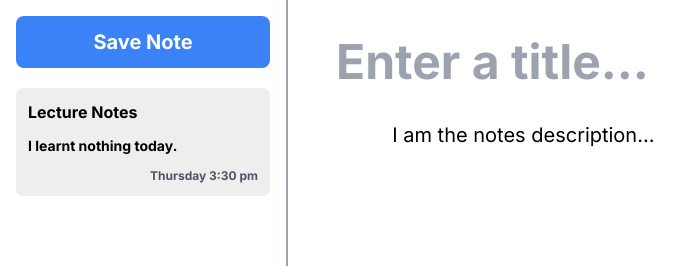
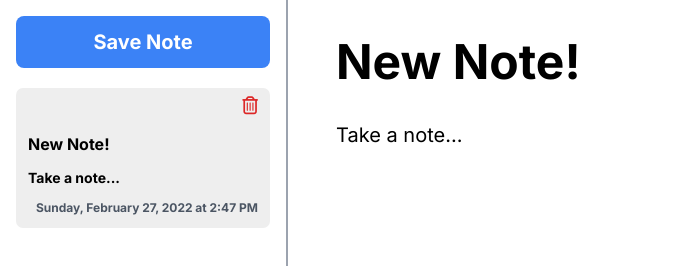
Before and after one commit to matthew-clay/Notes-App, a plain HTML site: page public/index.html in a window 1280 px wide. Both pictures are taken after a click on the button "Save Note". Shown: the top 266 px of the page, without its empty margins (0-700 px from the left). Drawn offline with Linux system fonts and the light colour scheme.

Commit message:
final commit

```diff
--- a/public/index.html
+++ b/public/index.html
@@ -6,37 +6,14 @@
     <meta name="viewport" content="width=device-width, initial-scale=1.0" />
     <title>Notes App</title>
     <!-- css -->
+    <script src="https://kit.fontawesome.com/313e8c0651.js" crossorigin="anonymous"></script>
     <link rel="stylesheet" href="./css/app.css" />
   </head>
   <body>
     <!-- app -->
     <main class="flex h-full notes" id="app">
-      <!-- siderbar -->
-      <section class="w-72 p-4 border-r-2 divide-solid border-gray-400 flex-shrink-0 overflow-y-auto notes-sidebar">
-        <button class="w-full bg-blue-500 hover:bg-blue-600 border-none rounded-lg text-white cursor-pointer text-xl font-bold mb-5 py-3 notes-btn">
-          Save Note
-        </button>
-        <div class="notes-list">
-          <div class="cursor-pointer flex flex-col notes-list-item selected">
-            <h6 class="notes-title text-base p-3">Lecture Notes</h6>
-            <p class="notes-description select-none text-sm px-3">
-              I learnt nothing today.
-            </p>
-            <span class="notes-datetime p-3 select-none font-semibold text-xs text-right text-gray-600">
-              Thursday 3:30 pm
-            </span>
-          </div>
-        </div>
-      </section>
-      <!-- preview -->
-      <section class="flex flex-col px-12 py-8 flex-grow preview">
-        <input class="w-full border-none outline-none title text-5xl font-bold" type="text" placeholder="Enter a title..."/>
-        <textarea class="w-full border-none outline-none flex-grow text-xl leading-6 mt-8 resize-none description">
-          I am the notes description...
-          </textarea>
-      </section>
     </main>
     <!-- js -->
-    <script src="js/app.js" type="module"></script>
+    <script src="js/main.js" type="module"></script>
   </body>
 </html>
--- /dev/null
+++ b/public/js/App.js
@@ -0,0 +1,68 @@
+import NoteView from "./NoteView.js";
+import NoteAPI from "./NoteAPI.js";
+
+export default class App {
+  constructor(root) {
+    this.notes = [];
+    this.activeNote = null;
+    this.view = new NoteView(root, this._handlers());
+
+    // *
+    this._refreshNotes();
+  }
+
+  _refreshNotes() {
+    const notes = NoteAPI.getAllNotes();
+
+    this._setNotes(notes);
+
+    if (notes.length > 0) {
+      this._setActiveNotes(notes[0]);
+    }
+  }
+
+  _setNotes(notes) {
+    this.notes = notes;
+    this.view.updateNoteList(notes);
+    this.view.updateNotePreviewVisiblity(notes.length > 0); // true or false
+  }
+
+  _setActiveNotes(note) {
+    this.activeNote = note;
+    this.view.updateActiveNote(note);
+  }
+
+  _handlers() {
+    return {
+      onNoteSelect: (noteId) => {
+        const selectedNote = this.notes.find((note) => note.id == noteId);
+        this._setActiveNotes(selectedNote);
+      },
+
+      onNoteSave: () => {
+        const newNote = {
+          title: "New Note!",
+          description: "Take a note...",
+        };
+
+        NoteAPI.saveNote(newNote);
+        this._refreshNotes();
+      },
+
+      onNoteEdit: (title, description) => {
+        NoteAPI.saveNote({
+          id: this.activeNote.id,
+          title,
+          description,
+        });
+
+        this._refreshNotes();
+      },
+
+      onNoteDelete: (noteId) => {
+        NoteAPI.deleteNote(noteId);
+        this._refreshNotes();
+      },
+    };
+  }
+}
--- a/public/js/NoteAPI.js
+++ b/public/js/NoteAPI.js
@@ -1,5 +1,5 @@
 export default class NoteAPI {
-  static getAllNodes() {
+  static getAllNotes() {
     // getnode from localstorage
     const notes = JSON.parse(localStorage.getItem("mynotes") || "[]"); // it will return notes if it has in localstorge or will return a empty array
 
@@ -12,35 +12,30 @@ export default class NoteAPI {
   }
 
   static saveNote(noteToSave) {
-    const notes = NoteAPI.getAllNodes();
+    const notes = NoteAPI.getAllNotes();
 
     // check for randomId
-    const existing = notes.find((note) => note.id === noteToSave.id);
+    const existing = notes.find((note) => note.id == noteToSave.id);
 
     // Edit/ Update
     if (existing) {
       existing.title = noteToSave.title;
-      existing.body = noteToSave.body;
+      existing.description = noteToSave.description;
       existing.updated = new Date().toISOString();
     } else {
       noteToSave.id = Math.floor(Math.random() * 1000000);
       noteToSave.updated = new Date().toISOString();
       notes.push(noteToSave);
-
-      // noteToSave.updatedUsingLocaleString = new Date().toLocaleString(); returns => "2/26/2022, 9:33:58 PM"
-      // noteToSave.dateUpdated = new Date().toLocaleDateString(); returns => "2/26/2021"
-      // noteToSave.timeUpdated = new Date().toLocaleTimeString(); returns => "9:32:50 PM"
-      // noteToSave.updatedUsingISOString = new Date().toISOString(); -> tuto used this
     }
 
     localStorage.setItem("mynotes", JSON.stringify(notes));
   }
 
   static deleteNote(id) {
-    const notes = NoteAPI.getAllNodes();
+    const notes = NoteAPI.getAllNotes();
     // notes.filter((note) => console.log(note.id));
 
-    const filteredNotes = notes.filter((note) => note.id !== id);
+    const filteredNotes = notes.filter((note) => note.id != id);
 
     localStorage.setItem("mynotes", JSON.stringify(filteredNotes));
   }
--- /dev/null
+++ b/public/js/NoteView.js
@@ -0,0 +1,133 @@
+export default class NoteView {
+  constructor(
+    root,
+    { onNoteSelect, onNoteSave, onNoteEdit, onNoteDelete } = {}
+  ) {
+    this.root = root;
+    this.onNoteSelect = onNoteSelect;
+    this.onNoteSave = onNoteSave;
+    this.onNoteEdit = onNoteEdit;
+    this.onNoteDelete = onNoteDelete;
+    this.root.innerHTML = `
+        <section class="w-72 p-4 border-r-2 divide-solid border-gray-400 flex-shrink-0 overflow-y-auto notes-sidebar">
+          <button class="w-full bg-blue-500 hover:bg-blue-600 transition transform hover:-translate-y-1 motion-reduce:transition-none motion-reduce:hover:transform-none border-none rounded-lg text-white cursor-pointer text-xl font-bold mb-5 py-3 notes-btn">
+            Save Note
+          </button>
+          <div class="notes-list"></div>
+        </section>
+        <section class="flex flex-col px-12 py-8 flex-grow preview">
+          <input class="w-full border-none outline-none title text-5xl font-bold" type="text" placeholder="Enter a new note..."/>
+          <textarea class="w-full border-none outline-none flex-grow text-xl leading-6 mt-8 resize-none description">Take note...</textarea>
+        </section>
+    `;
+
+    const btnSaveTag = this.root.querySelector(".notes-btn");
+    const inputTitleTag = this.root.querySelector(".title");
+    const txtareaDescriptionTag = this.root.querySelector(".description");
+
+    btnSaveTag.addEventListener("click", () => {
+      this.onNoteSave();
+    });
+
+    [inputTitleTag, txtareaDescriptionTag].forEach((inputField) => {
+      inputField.addEventListener("blur", () => {
+        // blur event fires when user lost "focus" in inputs tag
+        const updatedTitle = inputTitleTag.value.trim();
+        const updatedDescription = txtareaDescriptionTag.value.trim();
+
+        this.onNoteEdit(updatedTitle, updatedDescription);
+      });
+    });
+
+    // console.log(this._createListItemHTML(1, "New Note", "Note-101", new Date()));
+
+    // hide the note preview by default
+    this.updateNotePreviewVisiblity(false);
+  }
+
+  _createListItemHTML(id, title, description, updated) {
+    const MAX_BODY_LENGTH = 60;
+
+    return `
+      <div class="cursor-pointer flex flex-col notes-list-item" data-note-id="${id}"> <!--data-setattrib is a thing from html5-->
+        <i class="fa-regular fa-trash-can text-lg text-red-600 self-end pt-1 px-3 transition hover:-translate-y-1 trash-icon"></i>
+        <h6 class="notes-title text-base p-3">${title}</h6>
+        <p class="notes-description select-none text-sm px-3">
+          ${description.substring(0, MAX_BODY_LENGTH)}
+          ${description.length > MAX_BODY_LENGTH ? "..." : ""}
+        </p>
+        <span class="notes-datetime p-3 select-none font-semibold text-xs text-right text-gray-600">
+          ${updated.toLocaleString(undefined, {
+            dateStyle: "full",
+            timeStyle: "short",
+          })}
+        </span>
+      </div>
+    `;
+  }
+
+  updateNoteList(notes) {
+    const notesListContainerTag = this.root.querySelector(".notes-list");
+
+    // emptyList
+    notesListContainerTag.innerHTML = "";
+
+    for (const note of notes) {
+      const createNotes = this._createListItemHTML(
+        note.id,
+        note.title,
+        note.description,
+        new Date(note.updated)
+      );
+
+      notesListContainerTag.insertAdjacentHTML("beforeend", createNotes);
+    }
+
+    // add select/delete events for each list item
+    const notesListItemsTag =
+      notesListContainerTag.querySelectorAll(".notes-list-item");
+
+    const trashIconTag = notesListContainerTag.querySelectorAll(".trash-icon");
+
+    notesListItemsTag.forEach((notesListItem) => {
+      notesListItem.addEventListener("click", () => {
+        this.onNoteSelect(notesListItem.dataset.noteId); // [data-notes-id]
+      });
+
+      notesListItem.addEventListener("dblclick", () => {
+        const doDelete = confirm("Are you sure you want to delete this note?");
+
+        if (doDelete) {
+          this.onNoteDelete(notesListItem.dataset.noteId);
+        }
+      });
+
+      // console.log(trashIconTag);
+
+      // trashIconTag.forEach((item) => {
+      //   item.addEventListener("click", () => {
+      //     this.onNoteDelete(notesListItem.dataset.noteId);
+      //   });
+      // });
+    });
+  }
+
+  updateActiveNote(note) {
+    this.root.querySelector(".title").value = note.title;
+    this.root.querySelector(".description").value = note.description;
+
+    this.root.querySelectorAll(".notes-list-item").forEach((notesListItem) => {
+      notesListItem.classList.remove("selected");
+    });
+
+    this.root
+      .querySelector(`.notes-list-item[data-note-id="${note.id}"]`)
+      .classList.add("selected");
+  }
+
+  updateNotePreviewVisiblity(visible) {
+    this.root.querySelector(".preview").style.visibility = visible
+      ? "visible"
+      : "hidden";
+  }
+}
--- a/public/js/app.js
+++ /dev/null
@@ -1,10 +0,0 @@
-import NoteAPI from "./NoteAPI.js";
-
-// NoteAPI.saveNote({
-//   title: "Note - 4",
-//   body: "This is my new Note - 4",
-// });
-
-NoteAPI.deleteNote(535175);
-
-console.log(NoteAPI.getAllNodes());
--- /dev/null
+++ b/public/js/main.js
@@ -0,0 +1,4 @@
+import App from "./App.js";
+
+const root = document.getElementById("app");
+const app = new App(root);
```
Also changed, not shown: public/css/app.css.
